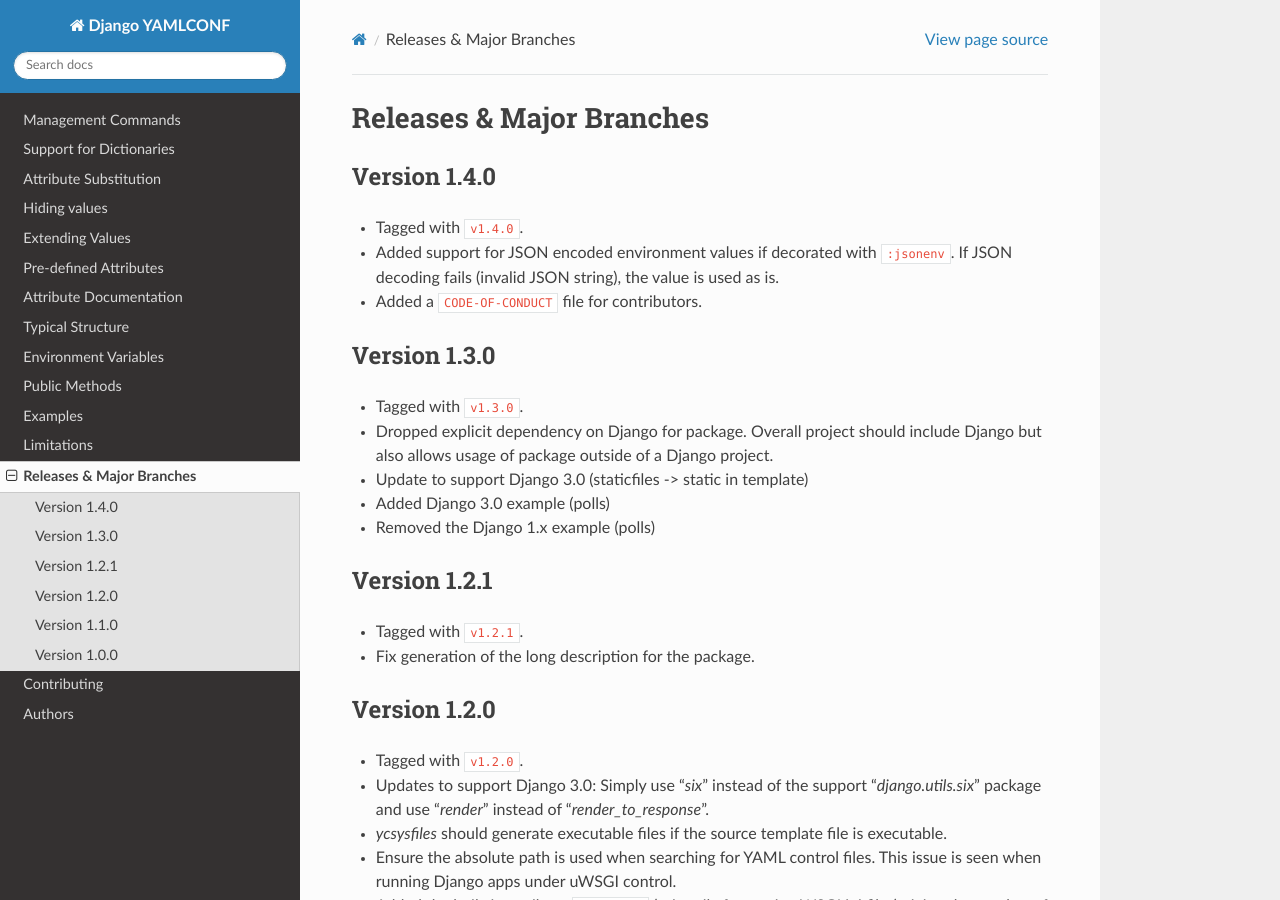
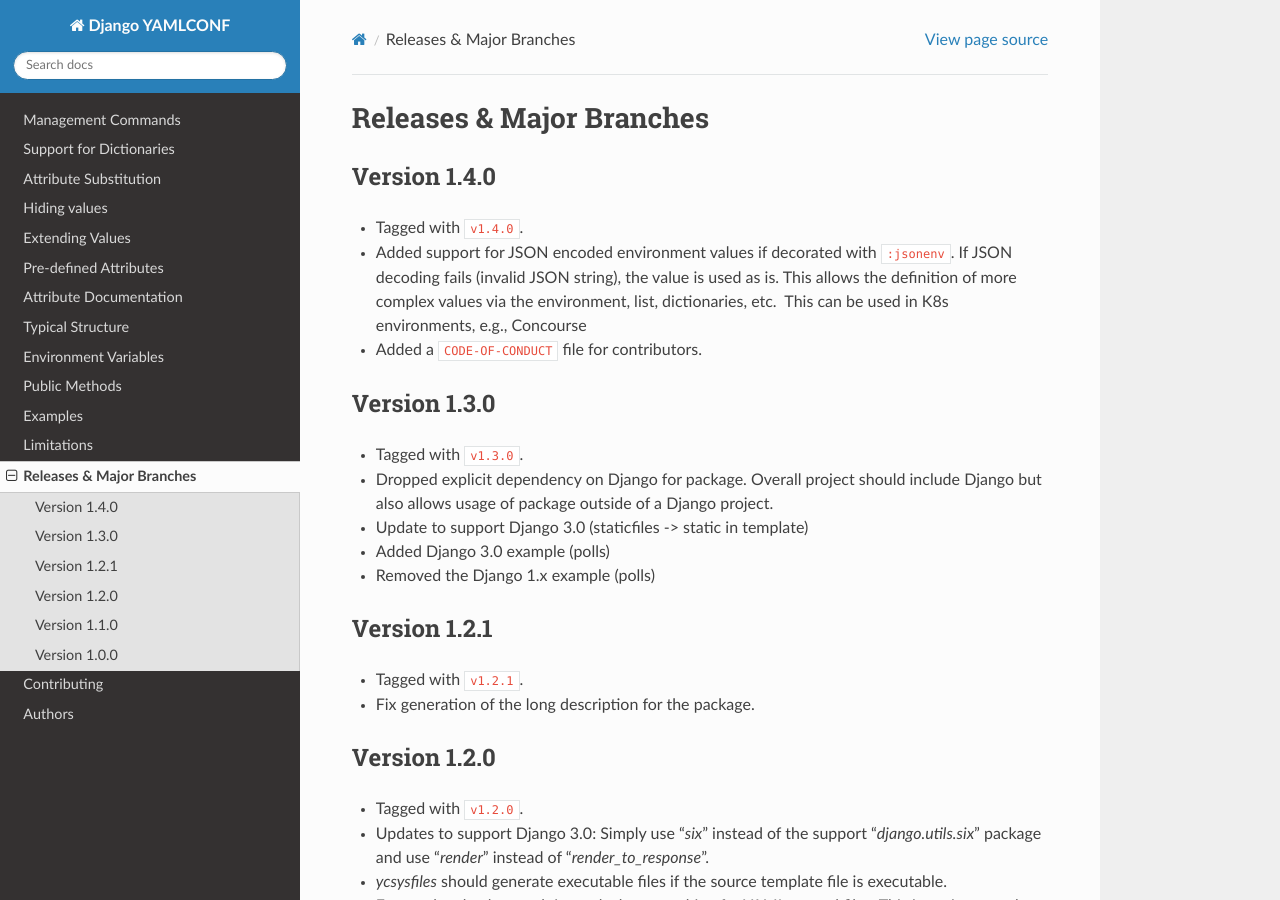
Before and after one commit to vmware/django-yamlconf, a Sphinx documentation site: the page built from docs/releases.rst, in a window 1280 px wide and 900 px high. Built offline with Sphinx 7.4.7 and the Read the Docs theme 2.0.0, drawn with Linux system fonts in a browser that asks for light colours.

Commit message:
Update description of :jsonenv: for CHANGELOG added release date
Updated the text describing the :jsonenv: functionality.

Added a release date for v1.4.0 (2021-03-03).

```diff
--- a/docs/releases.rst
+++ b/docs/releases.rst
@@ -15,7 +15,9 @@
 - Tagged with ``v1.4.0``.
 - Added support for JSON encoded environment values if decorated with
   ``:jsonenv``.  If JSON decoding fails (invalid JSON string), the value
-  is used as is.
+  is used as is.  This allows the definition of more complex values via
+  the environment, list, dictionaries, etc.  This can be used in K8s
+  environments, e.g., Concourse
 - Added a ``CODE-OF-CONDUCT`` file for contributors.
 
 .. _releases-1.3.0:
```
Also changed, not shown: CHANGELOG.md (+4 -2 lines).
